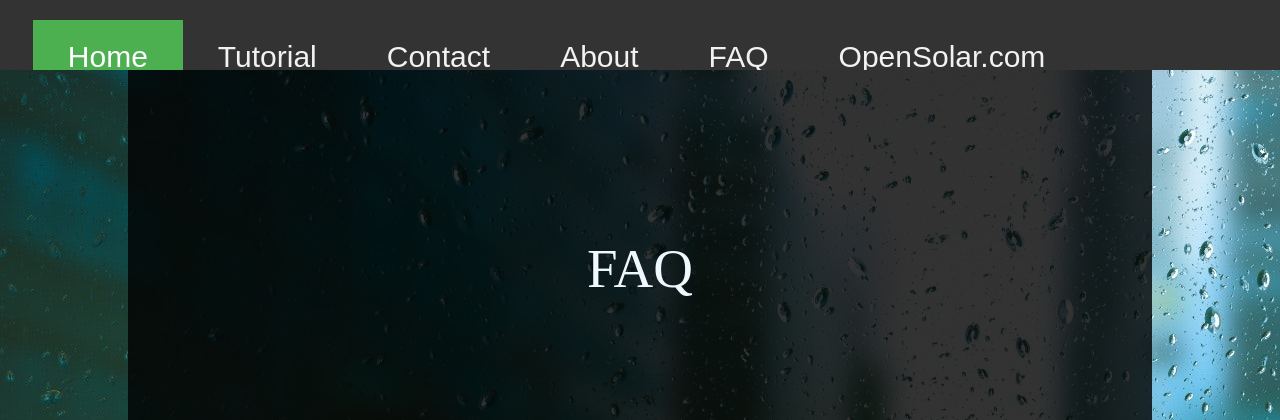
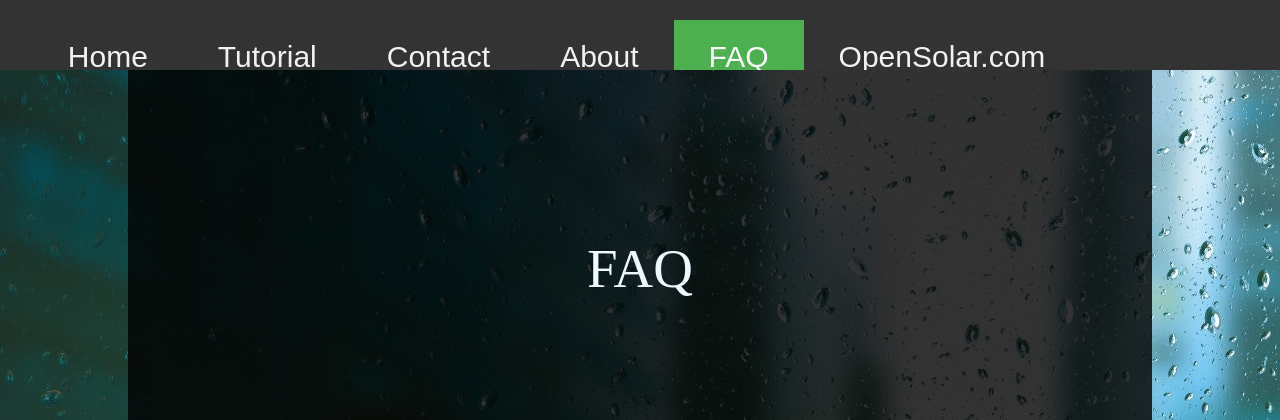
Before and after one commit to XZSCOAX57/COMP8715-EnergyStorageRight, a Flask app: page /faq in a window 1280 px wide. Shown: the top 420 px of the page. Run offline with Flask 3, Linux system fonts and the light colour scheme; parts of the project's set-up code (start-up, migrations or seed data) failed here and were passed over; some libraries are stand-ins or nearby versions.

Commit message:
Fix: Fix top bar highlight bugs

```diff
--- a/Code/Energy-master/templates/about.html
+++ b/Code/Energy-master/templates/about.html
@@ -263,10 +263,10 @@
             {#                  <li> <a href="{{ url_for('contact') }}">Contact</a></li>#}
             {#                  <li> <a  class="active" href="{{ url_for('about') }}">About</a></li>#}
             {#                    <li> <a  href="{{ url_for('map_new') }}">Map</a></li>#}
-            <li><a class="active" href="{{ url_for('index') }}">Home</a></li>
+            <li><a href="{{ url_for('index') }}">Home</a></li>
             <li><a href="{{ url_for('tutorial') }}">Tutorial</a></li>
             <li><a href="{{ url_for('contact') }}">Contact</a></li>
-            <li><a href="{{ url_for('about') }}">About</a></li>
+            <li><a class="active" href="{{ url_for('about') }}">About</a></li>
             <li><a href="{{ url_for('faq') }}">FAQ</a></li>
             <li><a href="{{ url_for('openSolar') }}">OpenSolar.com</a></li>
 <!--            <li><a href="{{ url_for('tutorial') }}">Tutorial</a></li>-->
--- a/Code/Energy-master/templates/contact.html
+++ b/Code/Energy-master/templates/contact.html
@@ -263,9 +263,9 @@
             {#                  <li> <a href="{{ url_for('news') }}">Tutorial</a> </li>#}
             {#                  <li> <a  class="active" href="{{ url_for('contact') }}">Contact</a></li>#}
             {#                  <li> <a  href="{{ url_for('about') }}">About</a></li>#}
-            <li><a class="active" href="{{ url_for('index') }}">Home</a></li>
+            <li><a href="{{ url_for('index') }}">Home</a></li>
             <li><a href="{{ url_for('tutorial') }}">Tutorial</a></li>
-            <li><a href="{{ url_for('contact') }}">Contact</a></li>
+            <li><a class="active" href="{{ url_for('contact') }}">Contact</a></li>
             <li><a href="{{ url_for('about') }}">About</a></li>
             <li><a href="{{ url_for('faq') }}">FAQ</a></li>
             <li><a href="{{ url_for('openSolar') }}">OpenSolar.com</a></li>
--- a/Code/Energy-master/templates/faq.html
+++ b/Code/Energy-master/templates/faq.html
@@ -259,11 +259,11 @@
     <div class="topnav">
         <ul>
 
-            <li><a class="active" href="{{ url_for('index') }}">Home</a></li>
+            <li><a href="{{ url_for('index') }}">Home</a></li>
             <li><a href="{{ url_for('tutorial') }}">Tutorial</a></li>
             <li><a href="{{ url_for('contact') }}">Contact</a></li>
             <li><a href="{{ url_for('about') }}">About</a></li>
-            <li><a href="{{ url_for('faq') }}">FAQ</a></li>
+            <li><a class="active" href="{{ url_for('faq') }}">FAQ</a></li>
             <li><a href="{{ url_for('openSolar') }}">OpenSolar.com</a></li>
 <!--            <li><a href="{{ url_for('tutorial') }}">Tutorial</a></li>-->
         </ul>
--- a/Code/Energy-master/templates/news.html
+++ b/Code/Energy-master/templates/news.html
@@ -339,8 +339,8 @@
             {#              <li> <a  href="{{ url_for('contact') }}">Contact</a></li>#}
             {#              <li> <a  href="{{ url_for('about') }}">About</a></li>#}
             {#                 <li> <a  href="{{ url_for('map_new') }}">Map</a></li>#}
-            <li><a class="active" href="{{ url_for('index') }}">Home</a></li>
-            <li><a href="{{ url_for('news') }}">Tutorial</a></li>
+            <li><a href="{{ url_for('index') }}">Home</a></li>
+            <li><a class="active" href="{{ url_for('news') }}">Tutorial</a></li>
             <li><a href="{{ url_for('contact') }}">Contact</a></li>
             <li><a href="{{ url_for('about') }}">About</a></li>
             <li><a href="{{ url_for('faq') }}">FAQ</a></li>
--- a/Code/Energy-master/templates/openSolar.html
+++ b/Code/Energy-master/templates/openSolar.html
@@ -281,12 +281,12 @@
     <div class="topnav">
         <ul>
 
-            <li><a class="active" href="{{ url_for('index') }}">Home</a></li>
+            <li><a href="{{ url_for('index') }}">Home</a></li>
             <li><a href="{{ url_for('tutorial') }}">Tutorial</a></li>
             <li><a href="{{ url_for('contact') }}">Contact</a></li>
             <li><a href="{{ url_for('about') }}">About</a></li>
             <li><a href="{{ url_for('faq') }}">FAQ</a></li>
-            <li><a href="{{ url_for('openSolar') }}">OpenSolar.com</a></li>
+            <li><a class="active" href="{{ url_for('openSolar') }}">OpenSolar.com</a></li>
             <!--<li><a href="{{ url_for('tutorial') }}">Tutorial</a></li>-->
         </ul>
     </div>
--- a/Code/Energy-master/templates/tutorial.html
+++ b/Code/Energy-master/templates/tutorial.html
@@ -349,8 +349,8 @@
             {#
             <li><a href="{{ url_for('map_new') }}">Map</a></li>
             #}
-            <li><a class="active" href="{{ url_for('index') }}">Home</a></li>
-            <li><a href="{{ url_for('tutorial') }}">Tutorial</a></li>
+            <li><a href="{{ url_for('index') }}">Home</a></li>
+            <li><a class="active" href="{{ url_for('tutorial') }}">Tutorial</a></li>
             <li><a href="{{ url_for('contact') }}">Contact</a></li>
             <li><a href="{{ url_for('about') }}">About</a></li>
             <li><a href="{{ url_for('faq') }}">FAQ</a></li>
```
